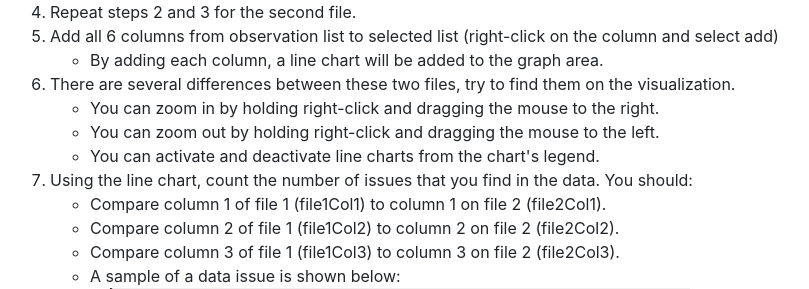
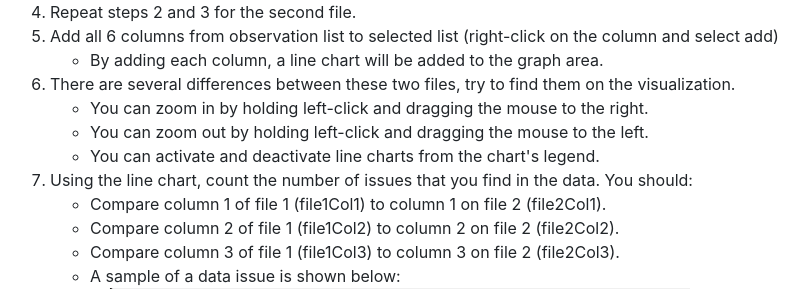
Before and after one commit to hamidkhbl/CRHM-visualisation-experiment-webapp, a Flask app: page /visualization/crhm_guid in a window 1280 px wide. Shown: the part 302-591 px from the top of the page, without its empty margins (75-884 px from the left). Run offline with Flask 2, Linux system fonts and the light colour scheme; a user stored in the database is signed in; data comes from the database, SQL or seed files in the repository; some libraries are stand-ins or nearby versions.

Commit message:
fix a content issue

```diff
--- a/app/templates/public/crhm_guid.html
+++ b/app/templates/public/crhm_guid.html
@@ -43,10 +43,10 @@
             There are several differences between these two files, try to find them on the visualization.
             <ul>
                 <li>
-                    You can zoom in by holding right-click and dragging the mouse to the right.
+                    You can zoom in by holding left-click and dragging the mouse to the right.
                 </li>
                 <li>
-                    You can zoom out by holding right-click and dragging the mouse to the left.
+                    You can zoom out by holding left-click and dragging the mouse to the left.
                 </li>
                 <li>
                     You can activate and deactivate line charts from the chart's legend.
```
